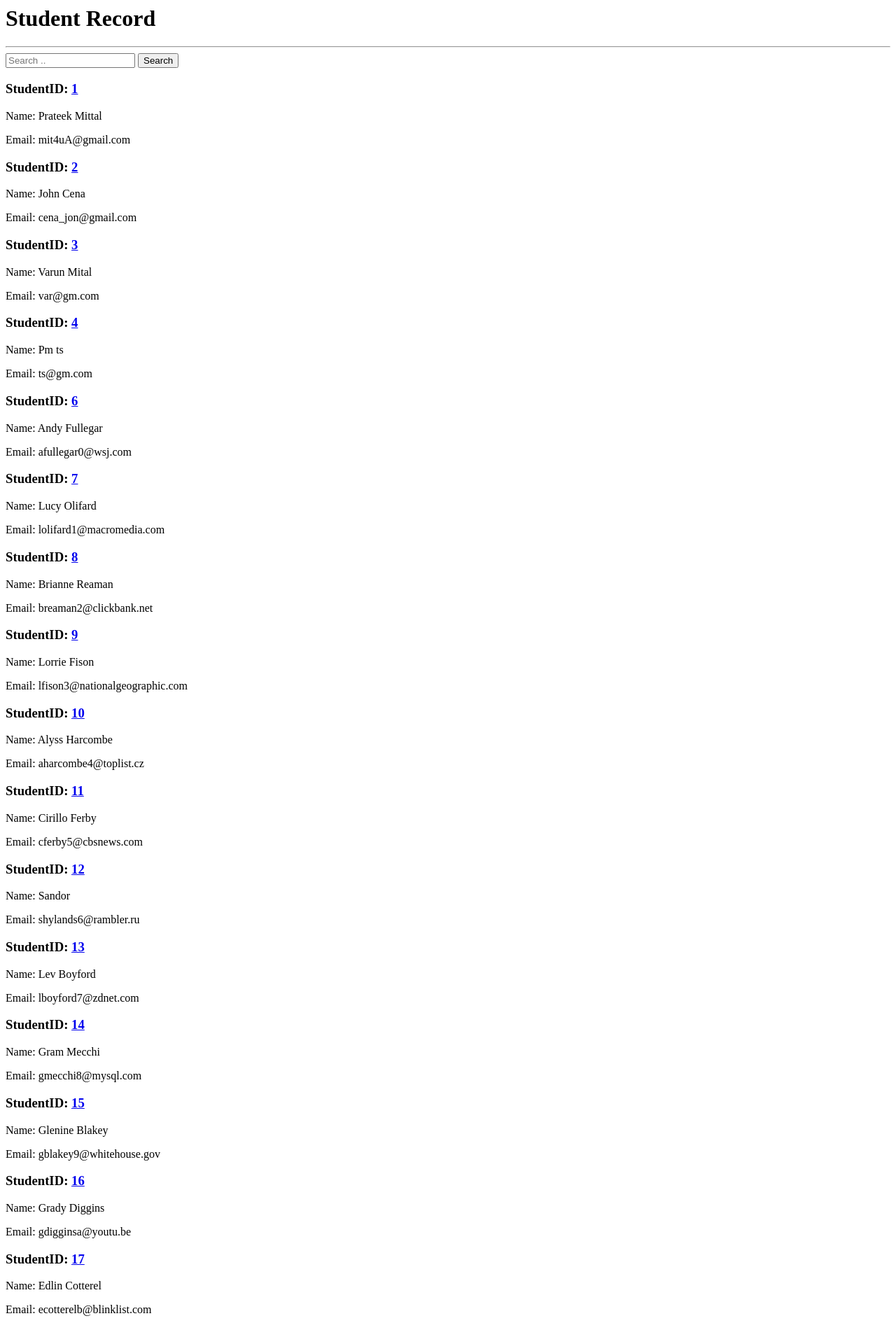
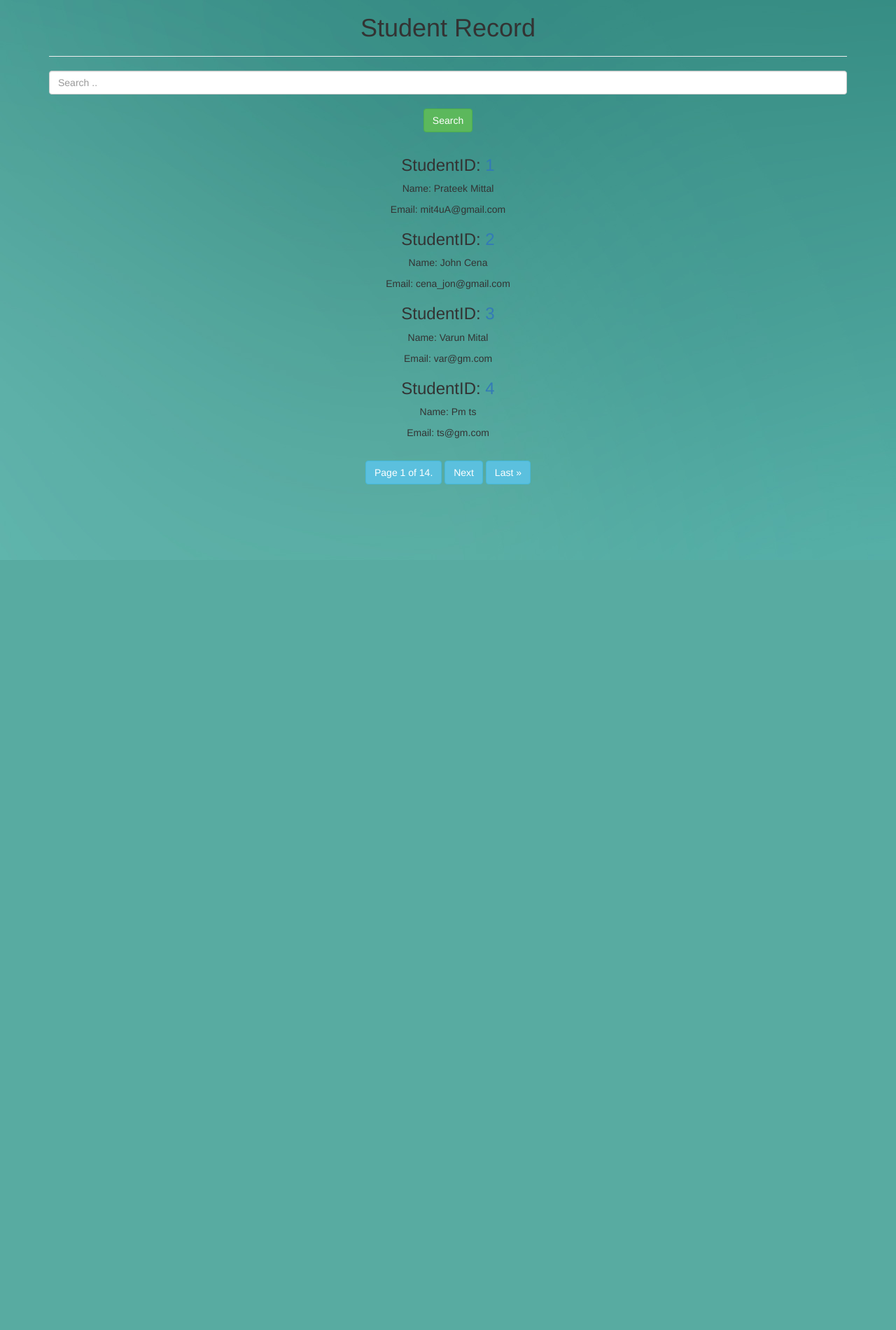
Before and after one commit to prateek035/Student_Record, a Django app: page /students/ in a window 1280 px wide. Shown: the top 1900 px of the page at 70% size. After the commit the page ends 692 px from the top, so only its background shows below. Run offline with Django 3.2, Linux system fonts and the light colour scheme; data comes from the database, SQL or seed files in the repository; both versions use the stored data as it was after the commit; some libraries are stand-ins or nearby versions.

Commit message:
Added Bootstrap and Paginator

```diff
--- a/Cornot/Cornot/urls.py
+++ b/Cornot/Cornot/urls.py
@@ -14,6 +14,7 @@ Including another URLconf
     2. Add a URL to urlpatterns:  path('blog/', include('blog.urls'))
 """
 from django.contrib import admin
+from django.contrib.staticfiles.urls import staticfiles_urlpatterns
 from django.urls import path,include
 from . import views
 
@@ -22,3 +23,5 @@ urlpatterns = [
     path('students/', include("students.urls")),
     path('',views.homepage),
 ]
+
+urlpatterns += staticfiles_urlpatterns()
--- /dev/null
+++ b/Cornot/static/style.css
@@ -0,0 +1,3 @@
+body  {
+	background-image: url(/static/b.jpg);
+}
--- a/Cornot/students/models.py
+++ b/Cornot/students/models.py
@@ -1,6 +1,4 @@
 from django.db import models
-
-# Create your models here.
 
 
 class School(models.Model):
--- a/Cornot/students/templates/students/detail.html
+++ b/Cornot/students/templates/students/detail.html
@@ -2,11 +2,12 @@
 {% extends 'base_layout.html' %}
 
 {% block content %}
+<center>
 	<h1> Student Record </h1>
 	<hr/>
 		<div class = "student">
 			<h3> StudentID:
-			   <a href = "{% url 'detail' sid=student.sid %}"> {{ student.id }}</a></h3>
+			   <a href = "{% url 'detail' sid=student.sid %}" > {{ student.id }}</a></h3>
 				<p> Name: {{ student.fname }} {{ student.lname }} </p>
 				<p> Email: {{ student.email }}</p>
 				<div class="book_list"><p> Books: {% for boook in student.book.all %}</p>
@@ -15,4 +16,5 @@
 				{% endfor %}
 				<p> School: {{student.school.sname}} ( {{student.school.affiliation}} affiliated) </p>
 	</div>
+</center>
 {% endblock %}
--- a/Cornot/students/templates/students/student_list.html
+++ b/Cornot/students/templates/students/student_list.html
@@ -1,21 +1,31 @@
 
 {% extends 'base_layout.html' %}
 
+
+{% load crispy_forms_tags %}
+
 {% block content %}
+	<center>
 	<h1> Student Record </h1>
 	<hr/>
 
 	<form method="GET" action="{% url 'search' %}">
-		<input name = "q" value="{{request.GET.q}}" placeholder="Search ..">
-		<button  type="submit">
+
+		<input name = "q" value="{{request.GET.q}}" class="form-control " placeholder="Search .." >
+		{{form |crispy }}
+		<br/>
+
+		<button  type="submit" class = "btn btn-success">
 			Search
 		</button>
+	</center>
 	</form>
 
 
-	<div class = "students">
+	<center>
+	<div class = "col-xs-12">
 		{% for student in students %}
-			<div class = "student">
+			<div >
 				<h3> StudentID:
 				   <a href = "{% url 'detail' sid=student.sid %}"> {{ student.id }}</a></h3>
 				<p> Name: {{ student.fname }} {{ student.lname }} </p>
@@ -23,4 +33,25 @@
 			</div>
 		{% endfor %}
 	</div>
+</center>
+<center>
+	<div class="pagination">
+	    <span class="step-links">
+	        {% if students.has_previous %}
+	            <a href="?page=1" class="btn btn-info"  >&laquo; First </a>
+	            <a href="?page={{ students.previous_page_number }}" class="btn btn-info" > Previous </a>
+	        {% endif %}
+
+	        <a href="?page={{ students.number }}" class="btn btn-info" > Page {{ students.number }} of {{ students.paginator.num_pages }}. </a>
+
+
+
+	        {% if students.has_next %}
+	            <a href="?page={{ students.next_page_number }}" class="btn btn-info" > Next </a>
+	            <a href="?page={{ students.paginator.num_pages }}"class="btn btn-info" > Last &raquo;</a>
+	        {% endif %}
+	    </span>
+	</div>
+</center>
+
 {% endblock %}
--- a/Cornot/students/views.py
+++ b/Cornot/students/views.py
@@ -3,14 +3,20 @@
 from django.db.models import Q
 from django.http import HttpResponse
 from django.shortcuts import render
-
-
+from django.core.paginator import Paginator
 
 
 from .models import School, Book, Student
 
 def student_list(request):
 	students = Student.objects.all()
+
+	paginator = Paginator(students, 4)
+
+	page = request.GET.get('page')
+
+	students = paginator.get_page(page)
+
 
 	return render(request, "students/student_list.html",
 		         {'students':students})
@@ -23,16 +29,19 @@ def student_detail(request, sid):
 
 
 def search(request):
-	template = 'students/student_list.html'
 	query = request.GET.get('q')
+	print('coming')
+	print(query)
+	if query != None:
+		request.session['query'] = query
 
 
-	try:
-		students = Student.objects.filter(Q(sid= int(query)))
-		return render(request, template, {'students':students})
-	except:
-		pass
+	students = Student.objects.filter(Q(fname__contains = request.session['query'])|
+		                              Q(lname__contains = request.session['query']))
 
-	students = Student.objects.filter(Q(fname__contains = query))
+	paginator = Paginator(students, 4)
+	page = request.GET.get('page')
+	students = paginator.get_page(page)
 
-	return render(request, template, {'students':students})
+	return render(request, 'students/student_list.html',
+		   {'students':students})
--- a/Cornot/templates/base_layout.html
+++ b/Cornot/templates/base_layout.html
@@ -1,11 +1,21 @@
+
+{% load static from staticfiles %}
 <html>
 	<head>
 		<meta charset="utf-8">
+
+		<link rel="stylesheet" href= "{% static 'style.css' %}">
+		<link rel="stylesheet" href="https://maxcdn.bootstrapcdn.com/bootstrap/3.4.0/css/bootstrap.min.css">
+  		<script src="https://ajax.googleapis.com/ajax/libs/jquery/3.3.1/jquery.min.js"></script>
+  		<script src="https://maxcdn.bootstrapcdn.com/bootstrap/3.4.0/js/bootstrap.min.js"></script>
+
 		<title> Students </title>
 	</head>
 	<body>
-		<div class = "wrapper">
+
+		<div class = "container">
 			{% block content %}
+
 			{% endblock %}
 		</div>
 	</body>
```
Also changed, not shown: Cornot/Cornot/settings.py (+7 -0 lines), Cornot/Testing.py (added, +12 -0 lines), Cornot/templates/homepage.html (+12 -2 lines), Cornot/db.sqlite3, Cornot/static/a.jpg (added), Cornot/static/abc.jpg (added), Cornot/static/b.jpg (added), 2 other files.
